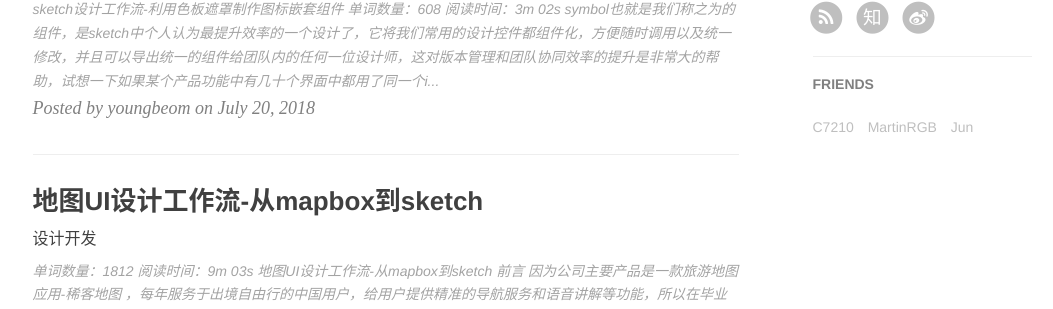
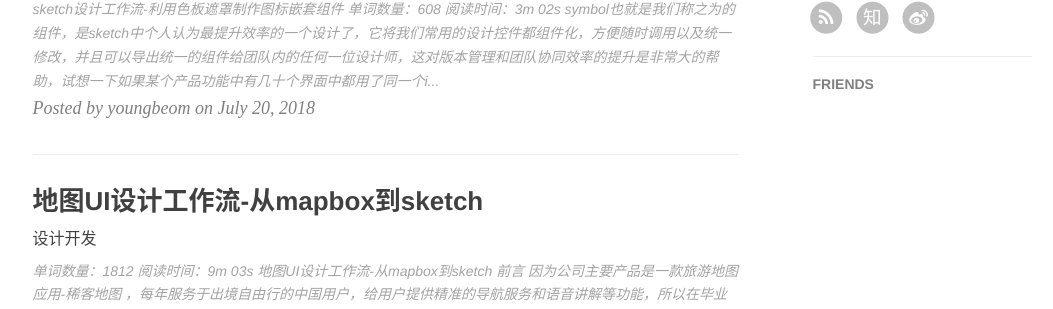
Before and after one commit to youngbeom-shin/old_jekyll_blog, a Jekyll site: the page built from index.html, in a window 1280 px wide and 900 px high, scrolled down 926 px. Shown: the part 141-450 px from the top of the window, without its empty margins (135-1188 px from the left). Built offline with Jekyll 4.4.1, drawn with Linux system fonts in a browser that asks for light colours; nearby versions of some CDN libraries; the list of posts is cut into pages by our own code; comment, search, counter and statistics services are not loaded.

Commit message:
Update _config.yml

```diff
--- a/_config.yml
+++ b/_config.yml
@@ -86,16 +86,16 @@ featured-condition-size: 1              # A tag will be featured if the size of
 # Friends
 friends: [
     {
-        title: "C7210",
-        href: "http://beforweb.com/"
+        title: "",
+        href: ""
     },
     {
-        title: "MartinRGB",
-        href: "http://www.martinrgb.com/"
+        title: "",
+        href: ""
     },
     {
-        title: "Jun",
-        href: "https://www.juuust.com"
+        title: "",
+        href: ""
     }
 ]
 
```
